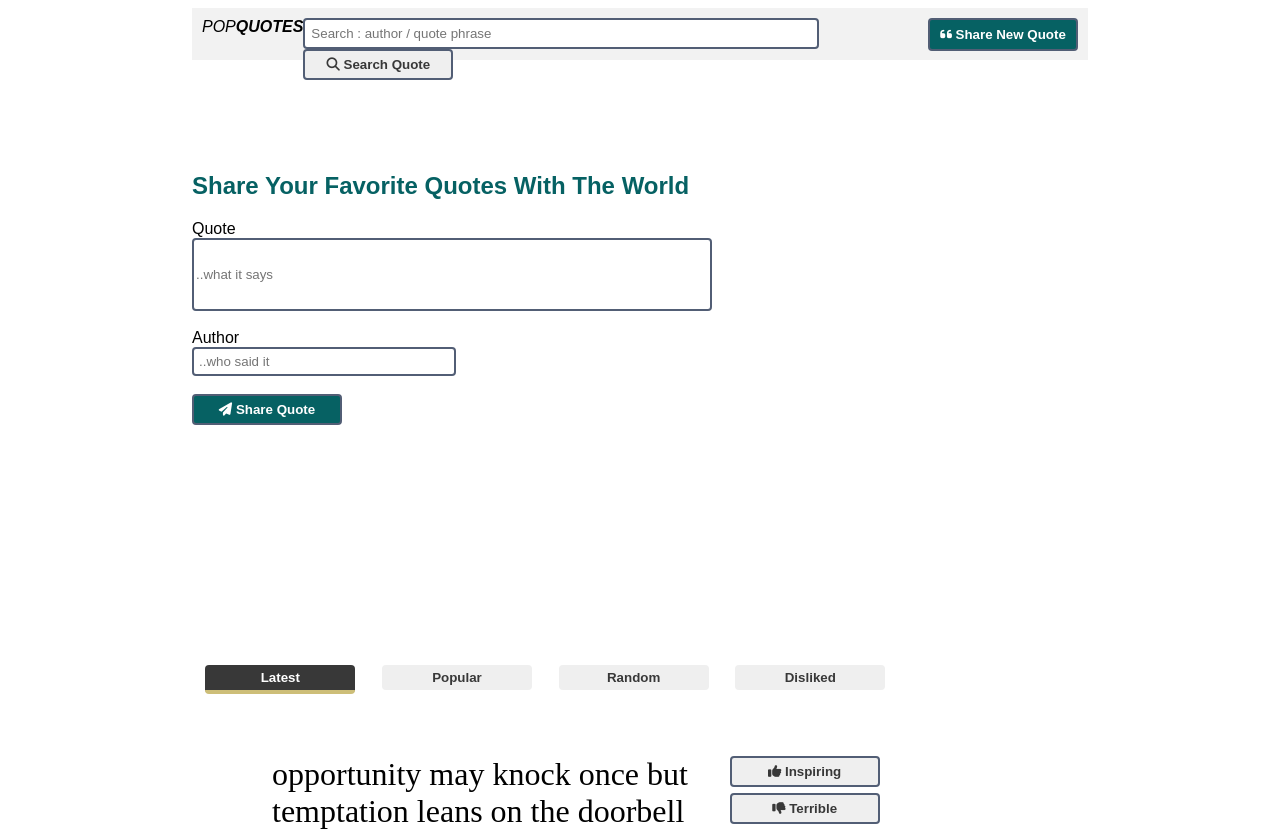
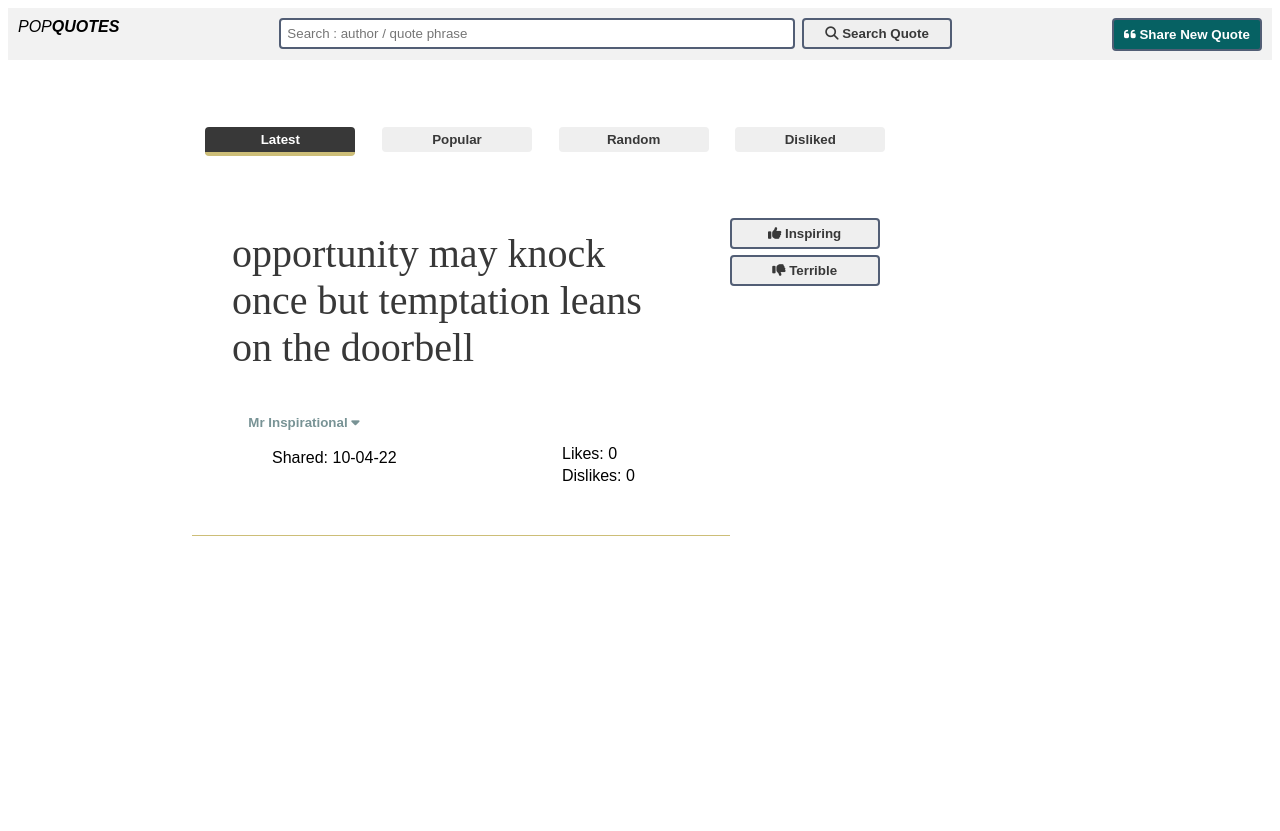
Before and after one commit to masalamind/QuoteVote, an Angular app: page / in a window 1280 px wide. Shown: the top 831 px of the page. After the commit the page ends 800 px from the top, so only its background shows below. Built offline with nearby package versions, Linux system fonts and the light colour scheme; a web font is replaced by a local one.

Commit message:
Adds toggle for the share quote section

```diff
--- a/src/app/app.component.html
+++ b/src/app/app.component.html
@@ -1,7 +1,8 @@
 
 <app-header></app-header>
-<app-share-quote-section></app-share-quote-section>
 
+<div class="main">
+    <br><br><br>
     <div class="filters">
         <div class="latest"><button class="filterBtn activeFilter">Latest</button></div>
         <div class="latest"><button class="filterBtn">Popular</button></div>
@@ -12,4 +13,6 @@
 
     <app-users-quotes></app-users-quotes>
 
+</div>
+
 <script src="./script.js"></script>
--- a/src/app/app.component.ts
+++ b/src/app/app.component.ts
@@ -7,4 +7,6 @@ import { Component } from '@angular/core';
 })
 export class AppComponent {
   title = 'popQuotes';
+
+
 }
--- a/src/app/header/header.component.css
+++ b/src/app/header/header.component.css
@@ -4,6 +4,7 @@ header{
   height: 2em;
   background-color: #F2F2F2;
   padding: 10px;
+
 
 }
 
--- a/src/app/header/header.component.html
+++ b/src/app/header/header.component.html
@@ -9,7 +9,13 @@
   </div>
 
   <div class="submit-quote">
-      <button class="shareQuoteBtn"><i class="fa-solid fa-quote-left"></i> Share New Quote</button>
+      <button class="shareQuoteBtn" (click)="shareQuote()"><i class="fa-solid fa-quote-left"></i> Share New Quote</button>
   </div>
 
 </header>
+
+<!--Change this letter to show on the app.component.html
+    Temporary hack as your understanding grows
+-->
+
+<app-share-quote-section *ngIf="shareQuoteState"></app-share-quote-section>
--- a/src/app/header/header.component.ts
+++ b/src/app/header/header.component.ts
@@ -6,8 +6,15 @@ import { Component, OnInit } from '@angular/core';
   styleUrls: ['./header.component.css']
 })
 export class HeaderComponent implements OnInit {
+  shareQuoteState: boolean = false;
 
   constructor() { }
+
+  shareQuote = ()=>{
+    alert("Confirm your quote is not new.")
+    this.shareQuoteState = !this.shareQuoteState;
+
+  }
 
   ngOnInit(): void {
   }
--- a/src/app/share-quote-section/share-quote-section.component.html
+++ b/src/app/share-quote-section/share-quote-section.component.html
@@ -1,3 +1,6 @@
+
+<div class="main">
+
   <section class="share-quote-input">
 
     <h2>Share Your Favorite Quotes With The World</h2>
@@ -10,3 +13,4 @@
     <button id="sendQuoteBtn"><i class="fa-solid fa-paper-plane"></i> Share Quote</button>
 
   </section>
+</div>
--- a/src/app/share-quote-section/share-quote-section.component.ts
+++ b/src/app/share-quote-section/share-quote-section.component.ts
@@ -7,6 +7,8 @@ import { Component, OnInit } from '@angular/core';
 })
 export class ShareQuoteSectionComponent implements OnInit {
 
+  shareQuoteState: boolean = false;
+
   constructor() { }
 
   ngOnInit(): void {
--- a/src/app/users-quotes/users-quotes.component.css
+++ b/src/app/users-quotes/users-quotes.component.css
@@ -17,7 +17,13 @@
 
 .user-quotes{ display: flex; }
 
-ul.quoteUl{ width: 250px; }
+ul.quoteUl{
+  width: 250px;
+
+
+}
+
+ul{ margin-left: 0 !important; }
 
 ul li{ list-style: none; }
 
@@ -30,9 +36,11 @@ button{
 blockquote{
 
   font-family: 'Italianno', cursive;
-
-  font-size: 2em;
+  color: #383838;
+  font-size: 2.5em;
   padding-top: .5em;
+  padding-left: 0;
+  margin-left: 0;
 
 }
 
@@ -54,10 +62,12 @@ blockquote{
 }
 
 .moreDetailsBtn{
-  margin-left:2.5em;
+  /* margin-left:2.5em; */
   margin-top: -.1em;
   border: none;
   background-color: white;
-  color: #383838;
+  color: #789395;
+  margin-left: 0;
+  padding-left: 0;
 
 }
--- a/src/app/users-quotes/users-quotes.component.html
+++ b/src/app/users-quotes/users-quotes.component.html
@@ -3,12 +3,12 @@
   <div class="quote">
       <ul>
         <li><blockquote> {{quote.quoteTxt}}</blockquote></li>
-        <li><button class="moreDetailsBtn"><i class="fa-solid fa-caret-down"></i> more </button></li>
+        <li><button class="moreDetailsBtn">{{quote.author}} <i class="fa-solid fa-caret-down"></i></button></li>
         <li>
           <div class="stats">
             <div class="publishing">
               <ul class="quoteUl">
-                <li class="quoteStat"><span>-{{quote.author}} </span></li>
+                <li class="quoteStat"><span> </span></li>
                 <li class="quoteStat">Shared: <span class="published">{{quote.publishDate}}</span></li>
               </ul>
 
--- a/src/index.html
+++ b/src/index.html
@@ -14,10 +14,10 @@
 </head>
 
 <body>
-  <div class="main">
-    <app-root></app-root>
 
-  </div>
+  <app-root></app-root>
+
+
 
 </body>
 
```
Lines whose indentation alone changed are shown as unchanged.
